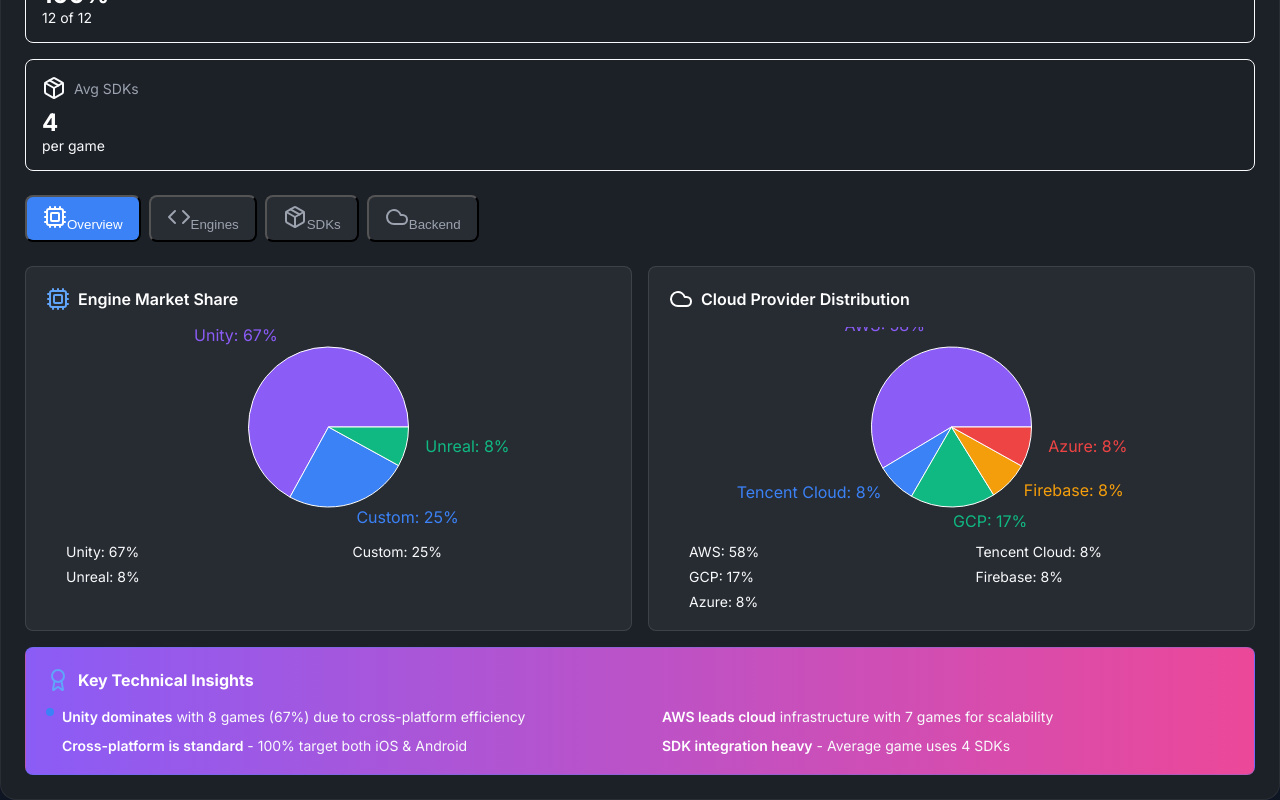
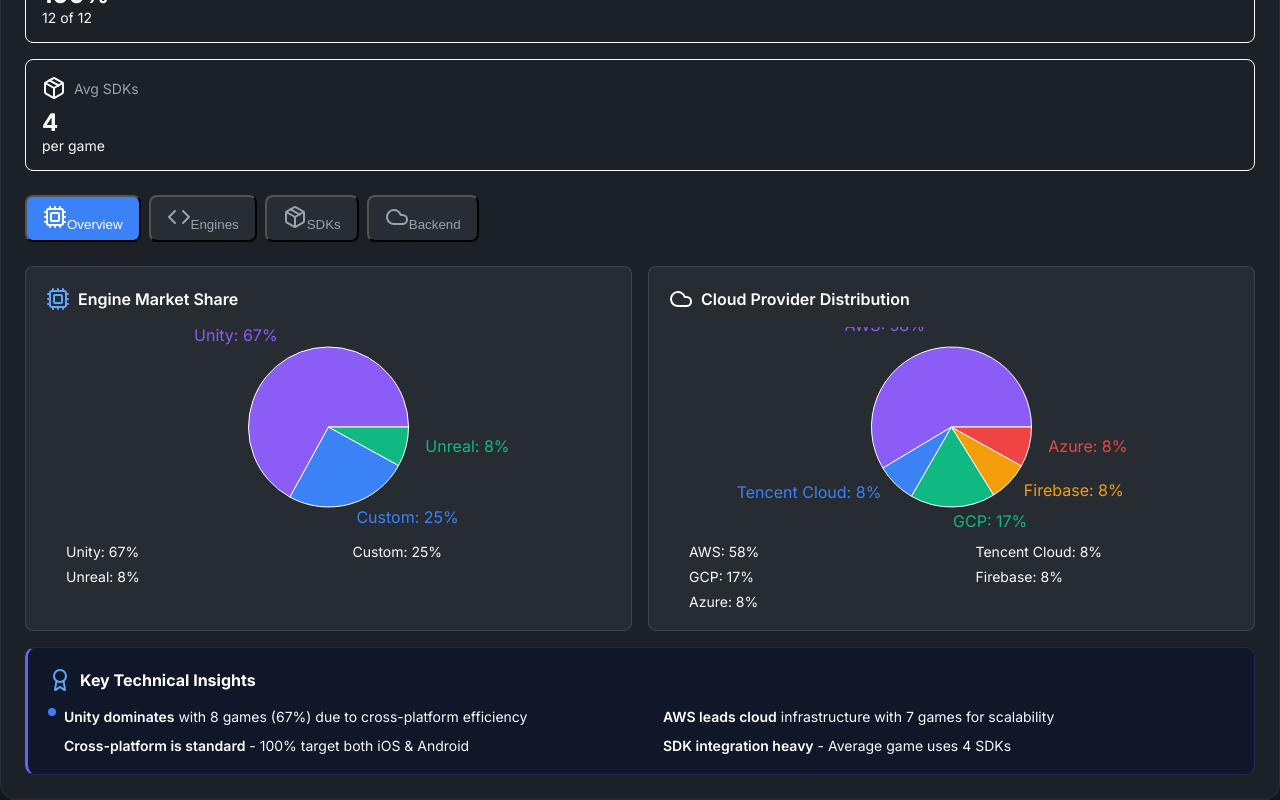
Before and after one commit to fadil013/Market-Intelligence-, a React (Vite) app: page /market in a window 1280 px wide. Shown: the part 10208-11008 px from the top of the page. Built offline with nearby package versions, Linux system fonts and the light colour scheme; the HTML template or start-up script is replaced by a standard one.

Commit message:
fix: replace pink gradient on Key Technical Insights with dark professional style

```diff
--- a/src/components/TechStackDetection.jsx
+++ b/src/components/TechStackDetection.jsx
@@ -255,7 +255,7 @@
           </div>
 
           {/* Key Insights */}
-          <div className="bg-gradient-to-r from-purple-500/20 to-pink-500/20 rounded-lg p-5 border border-purple-500/30">
+          <div style={{ background: 'rgba(15,23,42,0.85)', borderRadius: '10px', padding: '20px', border: '1px solid rgba(99,102,241,0.2)', borderLeft: '3px solid #6366f1' }}>
             <h4 className="text-white font-bold mb-4 flex items-center gap-2">
               <Award className="w-5 h-5 text-purple-400" />
               Key Technical Insights
```
